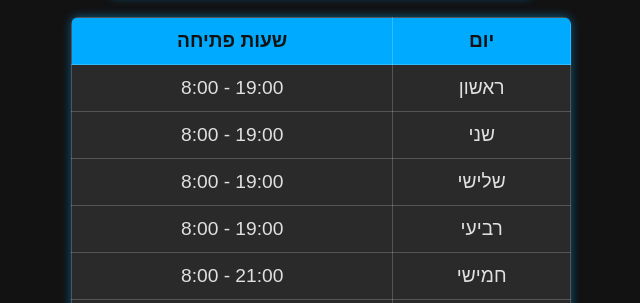
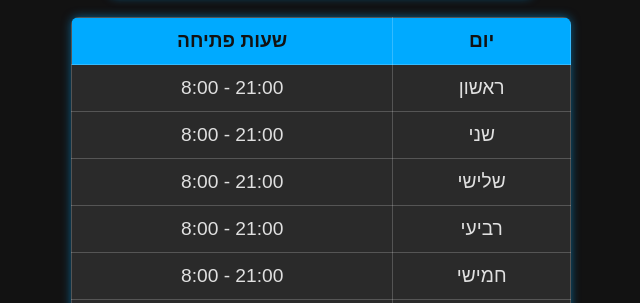
Before and after one commit to cs-vaad/sifria-luz, a plain HTML site: page index.html in a window 1280 px wide. Shown: the part 210-513 px from the top of the page, 319-959 px from the left. Drawn offline with Linux system fonts and the light colour scheme.

Commit message:
Update index.html

```diff
--- a/index.html
+++ b/index.html
@@ -27,19 +27,19 @@
       <tbody>
         <tr>
           <td>ראשון</td>
-          <td class="hours">8:00 - 19:00</td>
+          <td class="hours">8:00 - 21:00</td>
         </tr>
         <tr>
           <td>שני</td>
-          <td class="hours">8:00 - 19:00</td>
+          <td class="hours">8:00 - 21:00</td>
         </tr>
         <tr>
           <td>שלישי</td>
-          <td class="hours">8:00 - 19:00</td>
+          <td class="hours">8:00 - 21:00</td>
         </tr>
         <tr>
           <td>רביעי</td>
-          <td class="hours">8:00 - 19:00</td>
+          <td class="hours">8:00 - 21:00</td>
         </tr>
         <tr>
           <td>חמישי</td>
```
